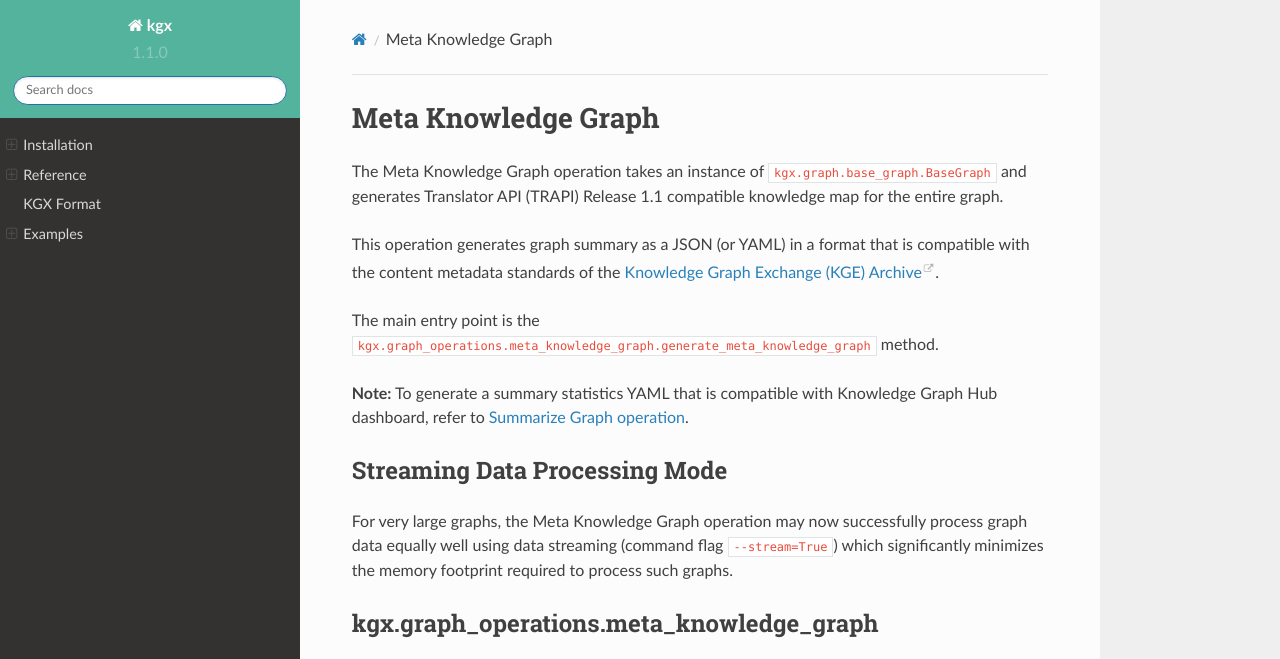
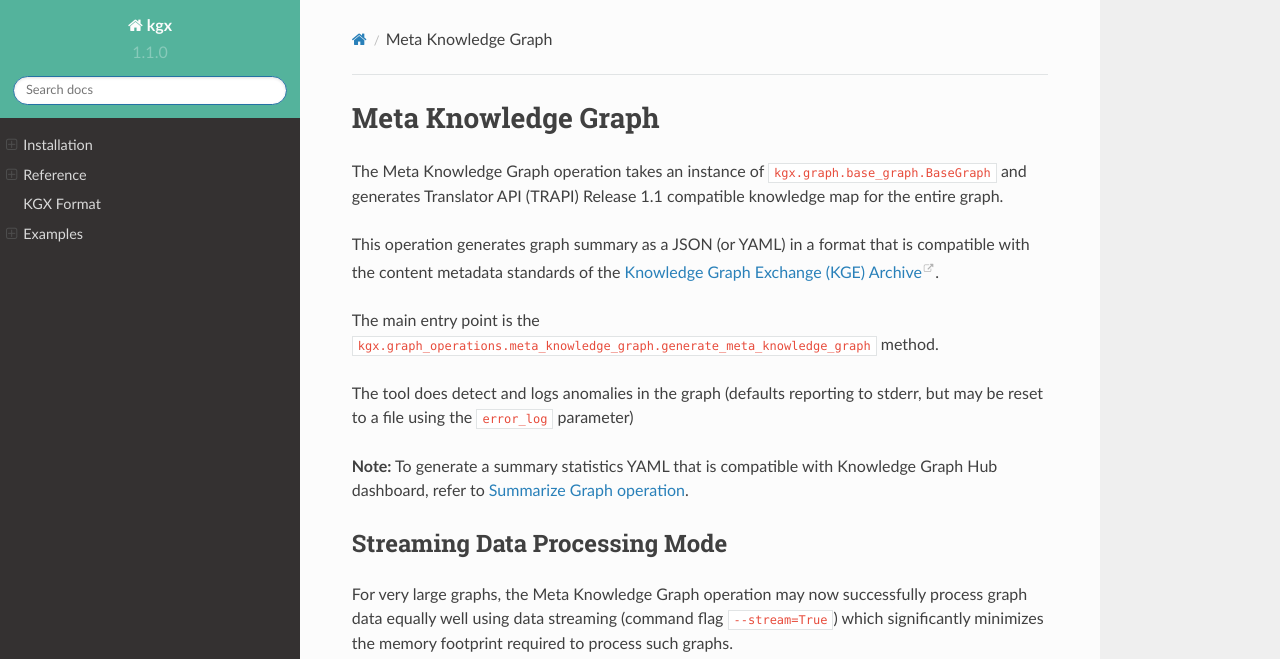
Before and after one commit to biolink/kgx, a Sphinx documentation site: the page built from docs/reference/graph_operations/meta_knowledge_graph.md, in a window 1280 px wide and 990 px high, cut to the strip 0-659 px from the top of the window. Built offline with Sphinx 7.4.7 and the Read the Docs theme 2.0.0, drawn with Linux system fonts in a browser that asks for light colours; pages that are not in the unit, such as notebooks, are missing from menus.

Commit message:
Mention error_log  in docs

```diff
--- a/docs/reference/graph_operations/meta_knowledge_graph.md
+++ b/docs/reference/graph_operations/meta_knowledge_graph.md
@@ -7,6 +7,8 @@ This operation generates graph summary as a JSON (or YAML) in a format that is c
 [Knowledge Graph Exchange (KGE) Archive](https://github.com/NCATSTranslator/Knowledge_Graph_Exchange_Registry).
 
 The main entry point is the `kgx.graph_operations.meta_knowledge_graph.generate_meta_knowledge_graph` method.
+
+The tool does detect and logs anomalies in the graph (defaults reporting  to stderr, but may be reset to a file using the `error_log` parameter)
 
 **Note:** To generate a summary statistics YAML that is compatible with Knowledge Graph Hub dashboard,
 refer to [Summarize Graph operation](summarize_graph.md).
```
Also changed, not shown: docs/reference/graph_operations/summarize_graph.md (+2 -0 lines).
